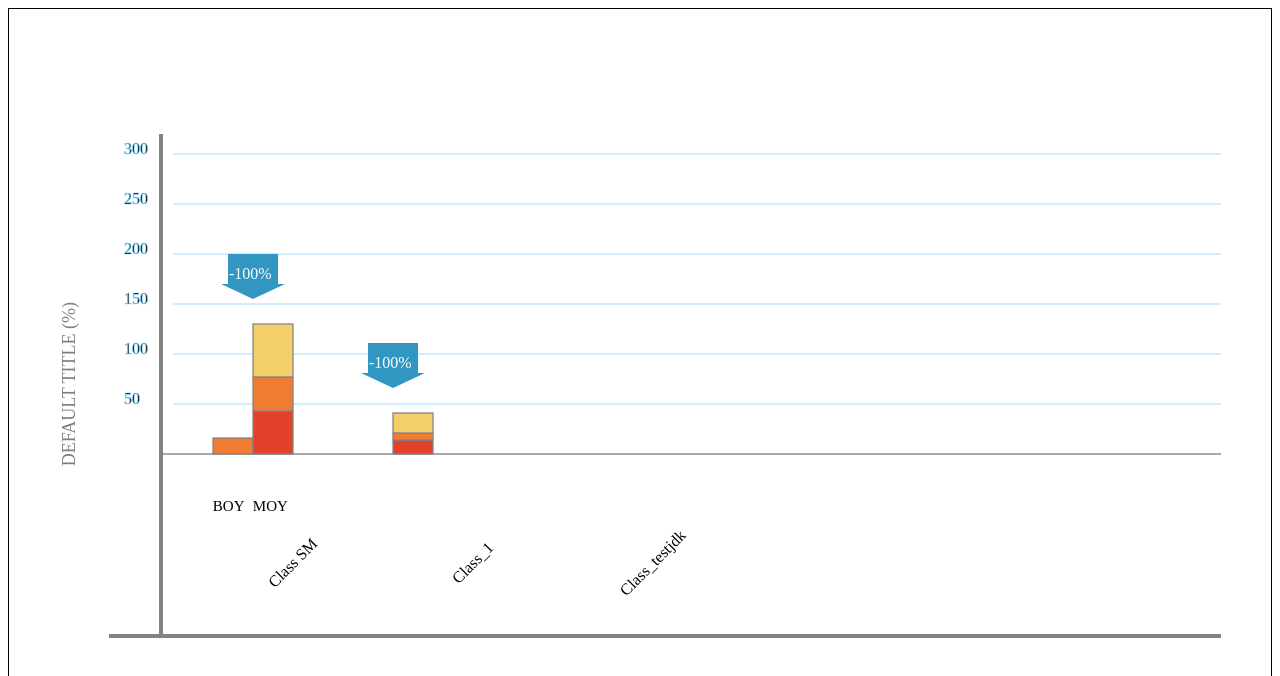
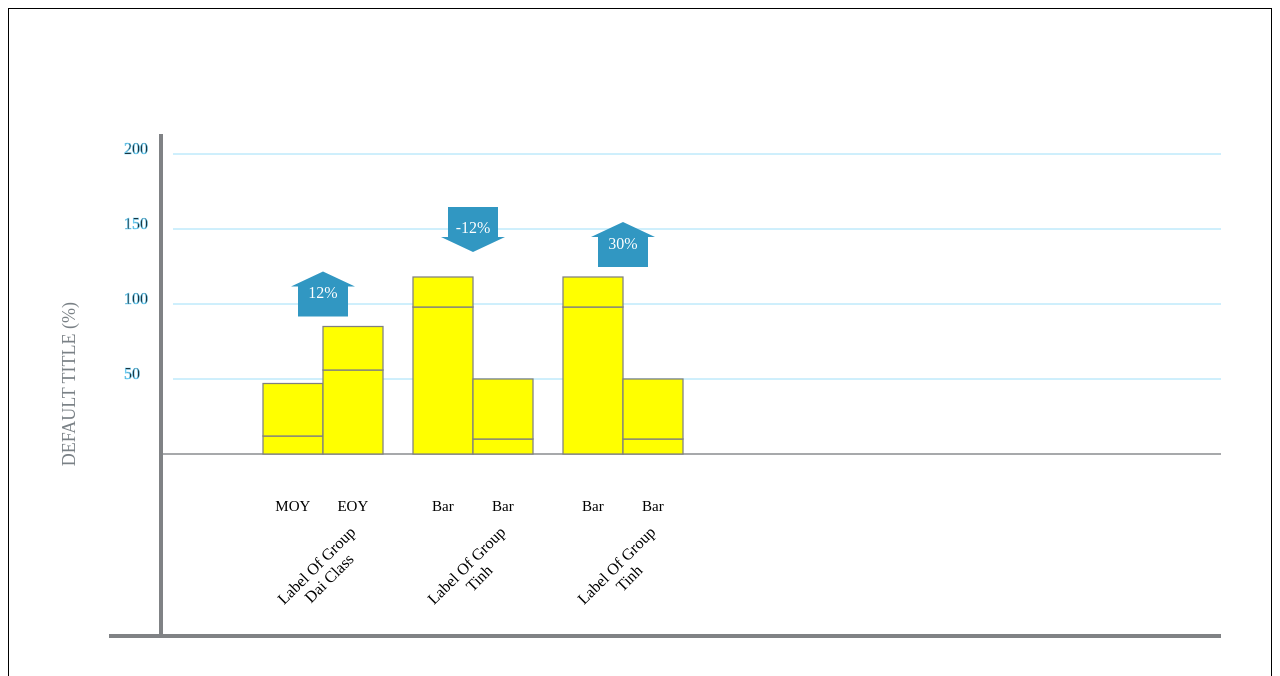
Before and after one commit to DaiTNgo/chart, a React (Vite) app: page / in a window 1280 px wide. Shown: the top 676 px of the page. Built offline with nearby package versions, Linux system fonts and the light colour scheme.

Commit message:
create chart

```diff
--- a/package.json
+++ b/package.json
@@ -8,6 +8,8 @@
     "preview": "vite preview"
   },
   "dependencies": {
+    "@types/lodash": "^4.14.184",
+    "lodash": "^4.17.21",
     "prettier": "^2.7.1",
     "prop-types": "^15.8.1",
     "react": "17.0.2",
--- a/src/App.tsx
+++ b/src/App.tsx
@@ -1,11 +1,6 @@
-import Growth from "./components/GrowthChart";
-import {
-  dataDomainProficiencyGrowthAll,
-  dataDomainProficiencyTestScore,
-} from "./data";
 import GroupStackChart from "./components/GroupStackChart";
-import Chart from "./Chart";
 import { _data3, aGrowth, aTestScore } from "./components/GroupStackChart/data";
+import { FIELD_SCORE } from "./components/GroupStackChart/GroupStackChart";
 
 function App() {
   const lengthGroup = aGrowth.length;
@@ -13,7 +8,6 @@ function App() {
     const currentLength = item.classesScores.length;
     return currentLength < total ? currentLength : total;
   }, 99999999);
-  console.log("=> :::: lengthBar ::::", lengthBar);
 
   return (
     <div
@@ -25,28 +19,28 @@ function App() {
       }}
     >
       {/* stack group */}
-      <GroupStackChart
-        data={aGrowth}
-        numOfGroup={lengthGroup}
-        numOfStack={aGrowth[0].classesScores[0].domainScores.length}
-        numOfBar={lengthBar}
-        startSpacing={50}
-        spacingBetweenChart={20}
-        widthBar={40}
-      />
+      <GroupStackChart />
       {/*stack*/}
       {/*<GroupStackChart*/}
       {/*  data={[aTestScore]}*/}
       {/*  numOfGroup={1}*/}
       {/*  numOfStack={aTestScore.classesScores[0].domainScores.length}*/}
       {/*  numOfBar={aTestScore.classesScores.length}*/}
+      {/*  startSpacing={50}*/}
+      {/*  spacingBetweenChart={20}*/}
+      {/*  widthBar={40}*/}
+      {/*  fieldScore={FIELD_SCORE.CLASSES_SCORES}*/}
       {/*/>*/}
-      {/*bar*/}
+      {/*/!*bar*!/*/}
       {/*<GroupStackChart*/}
       {/*  data={[_data3]}*/}
       {/*  numOfGroup={1}*/}
       {/*  numOfStack={1}*/}
       {/*  numOfBar={_data3.studentScores.length}*/}
+      {/*  startSpacing={60}*/}
+      {/*  spacingBetweenChart={50}*/}
+      {/*  widthBar={40}*/}
+      {/*  fieldScore={FIELD_SCORE.STUDENT_SCORES}*/}
       {/*/>*/}
     </div>
   );
--- a/src/components/ChartLayout/ChartLayout.tsx
+++ b/src/components/ChartLayout/ChartLayout.tsx
@@ -1,12 +1,11 @@
-import React, { useCallback } from "react";
+import React from "react";
 import * as S from "./styled";
-import styled from "styled-components";
 
 type Props = {
   children: React.ReactNode;
   renderLabelChart?: (() => JSX.Element[]) | (() => JSX.Element);
   renderLabelGroup?: (() => JSX.Element[]) | (() => JSX.Element);
-  strokeWidth?: number;
+  strokeOfXAxisChart?: number;
   title?: string;
   widthChart: number | undefined;
   // render line and percentage: 1 => 100%; 5 => 500%
@@ -14,7 +13,7 @@ type Props = {
 };
 function ChartLayout({
   numOfStack = 1,
-  strokeWidth = 2,
+  strokeOfXAxisChart = 2,
   children,
   renderLabelChart,
   widthChart,
@@ -23,8 +22,9 @@ function ChartLayout({
 }: Props) {
   const renderAxis = (_isXAxis: boolean) => {
     const PERCENT = numOfStack * 100;
-    const HEIGHT = 300;
-    const Y_END = 20;
+    const HEIGHT_SVG_PX = 300;
+    const Y_END_SVG_PX = 20;
+
     let DISTANCE_PERCENTAGE = 20;
     if (numOfStack > 1) {
       DISTANCE_PERCENTAGE = 50;
@@ -34,8 +34,8 @@ function ChartLayout({
     const arr = new Array(numOfPercent).fill(0);
 
     return arr.map((_, index) => {
-      const yDistancePercentagePx = HEIGHT / numOfPercent;
-      const y = Y_END + yDistancePercentagePx * index;
+      const yDistancePercentagePx = HEIGHT_SVG_PX / numOfPercent;
+      const y = Y_END_SVG_PX + yDistancePercentagePx * index;
       const text = PERCENT - DISTANCE_PERCENTAGE * index;
 
       if (_isXAxis) {
@@ -64,7 +64,7 @@ function ChartLayout({
             <S.ChartWrapper>
               <S.Svg width={widthChart}>
                 {renderAxis(true)}
-                <S.LineBottom y={320} strokeWidth={strokeWidth} />
+                <S.LineBottom y={320} strokeWidth={strokeOfXAxisChart} />
                 {children}
               </S.Svg>
               {renderLabelGroup && renderLabelGroup()}
--- a/src/components/GroupStackChart/GroupStackChart.tsx
+++ b/src/components/GroupStackChart/GroupStackChart.tsx
@@ -1,170 +1,330 @@
-import React, { useCallback } from "react";
+import React from "react";
 import ChartLayout from "../ChartLayout";
-import * as S from "./styled";
-import { aGrowth, aTestScore } from "./data";
-import {
-  ClassScoreType,
-  DomainScoreType,
-  TestScoreResponseType,
-} from "./types";
 import styled from "styled-components";
+import { uniqueId } from "lodash";
 
 type Props = {
   data: any[];
-  numOfGroup?: number;
-  numOfBar?: number; // pass
-  numOfStack?: number; // pass
   startSpacing: number;
   spacingBetweenChart: number;
   widthBar: number;
   title?: string;
   strokeWidth?: number;
+  isShowGrowth: boolean;
 };
-
-function Growth(props: Props) {
-  const sortArrWithScore = (arr: TestScoreResponseType) => {
-    return arr.classesScores.sort((a, b) => {
-      return b.score - a.score;
-    });
-  };
-
-  const newClassesScoresTestScore = sortArrWithScore(aTestScore);
-
-  const $lengthGroup = props.numOfGroup || 1; // pass
-  const $lengthStack = props.numOfStack || 1; // pass
-  const $lengthBar = props.numOfBar || 1; // pass
-
-  const calcWidthAxis = () => {
+function GroupStackChart({
+  title = "DEFAULT TITLE",
+  spacingBetweenChart = 30,
+  startSpacing = 100,
+  strokeWidth = 2,
+  widthBar = 60,
+  isShowGrowth = true,
+  ...props
+}: Partial<Props>) {
+  const calcWidthAxis = (_numOfGroup: number, _numOfBar: number) => {
     let widthXAxis = 0;
-    if ($lengthGroup > 1) {
+    if (_numOfGroup > 1) {
       widthXAxis =
-        props.startSpacing +
-        props.spacingBetweenChart * ($lengthGroup - 1) +
-        props.widthBar * $lengthBar +
-        props.widthBar * ($lengthGroup - 1) * $lengthBar;
+        startSpacing +
+        spacingBetweenChart * (_numOfGroup - 1) +
+        widthBar * _numOfBar +
+        widthBar * (_numOfGroup - 1) * _numOfBar;
     } else {
       widthXAxis =
-        props.startSpacing +
-        props.spacingBetweenChart * ($lengthBar - 1) +
-        props.widthBar * ($lengthBar - 1);
+        startSpacing +
+        spacingBetweenChart * (_numOfBar - 1) +
+        widthBar * (_numOfBar - 1);
     }
     return widthXAxis;
   };
 
-  const calcWidth = (_groupIdx: number, _barIdx: number) => {
+  const calcX = (_groupIdx: number, _barIdx: number) => {
     let x = 0;
-    if ($lengthGroup > 1) {
+    const numOfGroup = 2;
+    const numOfBar = 2;
+    if (numOfGroup > 1) {
       x =
-        props.startSpacing +
-        props.spacingBetweenChart * _groupIdx +
-        props.widthBar * _barIdx +
-        props.widthBar * _groupIdx * $lengthBar;
+        startSpacing +
+        spacingBetweenChart * _groupIdx +
+        widthBar * _barIdx +
+        widthBar * _groupIdx * numOfBar;
     } else {
-      x =
-        props.startSpacing +
-        props.spacingBetweenChart * _barIdx +
-        props.widthBar * _barIdx;
+      x = startSpacing + spacingBetweenChart * _barIdx + widthBar * _barIdx;
     }
     return x;
   };
 
-  let widthXAxis = calcWidthAxis();
+  let widthXAxis = 0;
 
-  const testRender = (_data: any[]) => {
-    const arr = [];
-    for (let groupIdx = 0; groupIdx < $lengthGroup; groupIdx++) {
-      let groupItem = [];
-      if ($lengthStack > 1) {
-        groupItem = props.data[groupIdx].classesScores;
-      } else {
-        groupItem = props.data[groupIdx].studentScores;
-      }
+  const handleClick = () => {
+    console.log("=> :::: Clicked ::::");
+  };
+
+  const getLabelBar = (_width: number, _text: string, _left: number) => {
+    return (
+      <Span
+        key={uniqueId(`${_width + _left + _text}`)}
+        style={{
+          left: _left,
+          width: _width,
+          textAlign: "center",
+        }}
+      >
+        {_text}
+      </Span>
+    );
+  };
+
+  const getLabelGroup = (_width: number, _text: string, _left: number) => {
+    return (
+      <P
+        key={uniqueId(`${_width + _left + _text}`)}
+        style={{
+          left: _left,
+          transform: "translateY(40px) rotate(-45deg)",
+          width: _width,
+        }}
+      >
+        {_text}
+      </P>
+    );
+  };
+
+  const labelGroup: any[] = [];
+  const labelBar: any[] = [];
+
+  const rfRender = (_data: any[]) => {
+    const arr: any[] = [];
+    const numOfGroup = _data.length;
+
+    for (let groupIdx = 0; groupIdx < numOfGroup; groupIdx++) {
+      const groupItem = _data[groupIdx].data.value;
+      const groupLabel: string = _data[groupIdx].data.label;
+      const growth = _data[groupIdx].growth;
+      const numOfBar = groupItem.length;
+
+      widthXAxis = calcWidthAxis(numOfGroup, numOfBar);
+
+      labelGroup.push(
+        getLabelGroup(
+          widthBar * numOfBar,
+          groupLabel,
+          startSpacing +
+            widthBar * numOfBar * groupIdx +
+            spacingBetweenChart * groupIdx
+        )
+      );
+
       let yMin = 99999999;
-      for (let barIdx = 0; barIdx < $lengthBar; barIdx++) {
+
+      for (let barIdx = 0; barIdx < numOfBar; barIdx++) {
         let y = 320;
-        const x = calcWidth(groupIdx, barIdx);
+        const x = calcX(groupIdx, barIdx);
+        const barItem = groupItem[barIdx].value;
+        const barLabel = groupItem[barIdx].label;
 
-        const barItem = groupItem[barIdx].domainScores;
-
-        for (const stackItem of barItem) {
-          const percentageScore = stackItem.percentageScore;
-          const heightPx = (percentageScore * 300) / (100 * $lengthStack);
+        labelBar.push(
+          getLabelBar(
+            widthBar,
+            barLabel,
+            startSpacing +
+              spacingBetweenChart * groupIdx +
+              widthBar * barIdx +
+              widthBar * numOfBar * groupIdx
+          )
+        );
+        const numOfStack = barItem.length;
+        for (let stackIdx = 0; stackIdx < numOfStack; stackIdx++) {
+          const stackItem = barItem[stackIdx].percentage;
+          const percentageScore = stackItem;
+          const heightPx = percentageScore
+            ? (percentageScore * 300) / (100 * numOfStack)
+            : 10;
           y -= heightPx;
           yMin = Math.min(yMin, y);
           arr.push(
             <rect
-              width={props.widthBar}
+              key={uniqueId(`${groupIdx + barIdx + stackIdx}`)}
+              width={widthBar}
               strokeWidth="1.25" // default
               x={x}
               y={y}
               height={heightPx}
-              stroke={stackItem.strokeColor}
-              fill={stackItem.fillColor}
-              onClick={() => {
-                console.log("click blue");
-              }}
+              stroke={stackItem?.strokeColor || "gray"}
+              fill={stackItem?.fillColor || "yellow"}
+              onClick={handleClick}
             />
           );
         }
       }
 
-      const x = calcWidth(groupIdx, 0);
+      const x = calcX(groupIdx, 0) + (widthBar - 40);
       const HEIGHT_DEFAULT_SVG_ARROW = 80;
 
+      if (isShowGrowth) {
+        if (growth > 0) {
+          arr.push(
+            <ArrowUpGrowth
+              key={uniqueId(`${x}`)}
+              x={x}
+              y={yMin - HEIGHT_DEFAULT_SVG_ARROW}
+              text={`${growth}%`}
+              handleClick={handleClick}
+            />
+          );
+        } else {
           arr.push(
             <ArrowDownGrowth
+              key={uniqueId(`${x}`)}
               x={x}
               y={yMin - HEIGHT_DEFAULT_SVG_ARROW}
-          text={"-100%"}
-          handleClick={() => {
-            console.log("hello ");
-          }}
+              text={`${growth}%`}
+              handleClick={handleClick}
             />
           );
         }
+      }
+    }
     return arr;
   };
-  const renderLabelGroup = (_data: TestScoreResponseType[]) => {
-    return _data.map((item, index) => {
-      return (
-        <Span
-          style={{
-            left: 50 + index * 40,
-          }}
-        >
-          {item.label}
-        </Span>
-      );
-    });
-  };
-
-  const renderLabelChart = (_data: ClassScoreType[]) => {
-    return _data.map((item, index) => {
-      return (
-        <P
-          key={item.classId}
-          style={{
-            left: 50 + 180 * index,
-            transform: "translateY(40px) rotate(-45deg)",
-          }}
-        >
-          {item.className}
-        </P>
-      );
-    });
-  };
+  const data = [
+    {
+      data: {
+        label: "Label Of Group Dai Class",
+        value: [
+          {
+            value: [
+              {
+                percentage: 12,
+                info: {
+                  name: "hi",
+                },
+              },
+              {
+                percentage: 35,
+                info: {
+                  name: "hi",
+                },
+              },
+            ],
+            label: "MOY",
+          },
+          {
+            value: [
+              {
+                percentage: 56,
+                info: {
+                  name: "hi",
+                },
+              },
+              {
+                percentage: 29,
+                info: {
+                  name: "hi",
+                },
+              },
+            ],
+            label: "EOY",
+          },
+        ],
+      },
+      growth: 12,
+    },
+    {
+      data: {
+        label: "Label Of Group Tinh",
+        value: [
+          {
+            value: [
+              {
+                percentage: 98,
+                info: {
+                  name: "hi",
+                },
+              },
+              {
+                percentage: 20,
+                info: {
+                  name: "hi",
+                },
+              },
+            ],
+            label: "Bar",
+          },
+          {
+            value: [
+              {
+                percentage: 10,
+                info: {
+                  name: "hi",
+                },
+              },
+              {
+                percentage: 40,
+                info: {
+                  name: "hi",
+                },
+              },
+            ],
+            label: "Bar",
+          },
+        ],
+      },
+      growth: -12,
+    },
+    {
+      data: {
+        label: "Label Of Group Tinh",
+        value: [
+          {
+            value: [
+              {
+                percentage: 98,
+                info: {
+                  name: "hi",
+                },
+              },
+              {
+                percentage: 20,
+                info: {
+                  name: "hi",
+                },
+              },
+            ],
+            label: "Bar",
+          },
+          {
+            value: [
+              {
+                percentage: 10,
+                info: {
+                  name: "hi",
+                },
+              },
+              {
+                percentage: 40,
+                info: {
+                  name: "hi",
+                },
+              },
+            ],
+            label: "Bar",
+          },
+        ],
+      },
+      growth: 30,
+    },
+  ]; // length chart
   return (
     <ChartLayout
       widthChart={widthXAxis}
-      strokeWidth={props.strokeWidth}
-      numOfStack={$lengthStack}
-      renderLabelGroup={() => renderLabelGroup(aGrowth)}
-      renderLabelChart={() => renderLabelChart(aGrowth[0].classesScores)}
-      title={props.title}
+      strokeOfXAxisChart={strokeWidth}
+      numOfStack={2}
+      renderLabelGroup={() => labelGroup}
+      renderLabelChart={() => labelBar}
+      title={title}
     >
-      {/*{renderChartBarTestScore(newClassesScoresTestScore)}*/}
-      {/*{renderChartGrowth(aGrowth)}*/}
-      {testRender(props.data)}
+      {rfRender(data)}
     </ChartLayout>
   );
 }
@@ -180,11 +340,6 @@ function ArrowDownGrowth({
   text: string;
   handleClick: () => void;
 }) {
-  const _x = {
-    one: 16,
-    two: 22,
-    three: 26,
-  };
   return (
     <svg x={x} y={y} width={80} height={80}>
       <g onClick={handleClick}>
@@ -192,7 +347,13 @@ function ArrowDownGrowth({
           points="15,10 65,10 65,40 72,40 40,55 8,40 15,40"
           fill={"#3197C2"}
         />
-        <text x={16} y={35} fontSize={16} fill={"#fff"}>
+        <text
+          x="50%"
+          y="40%"
+          dominantBaseline="middle"
+          textAnchor="middle"
+          fill={"#fff"}
+        >
           {text}
         </text>
       </g>
@@ -211,12 +372,6 @@ function ArrowUpGrowth({
   text: string;
   handleClick?: () => void;
 }) {
-  const _x = {
-    one: 16,
-    two: 22,
-    three: 26,
-  };
-
   return (
     <svg x={x} y={y} width={80} height={80}>
       <g onClick={handleClick}>
@@ -224,7 +379,13 @@ function ArrowUpGrowth({
           points="15,70 65,70 65,40 72,40 40,25 8,40 15,40"
           fill={"#3197C2"}
         />
-        <text x={16} y={55} fontSize={16} fill={"#fff"}>
+        <text
+          x="50%"
+          y="60%"
+          dominantBaseline="middle"
+          textAnchor="middle"
+          fill={"#fff"}
+        >
           {text}
         </text>
       </g>
@@ -232,7 +393,7 @@ function ArrowUpGrowth({
   );
 }
 
-export default Growth;
+export default GroupStackChart;
 
 /**
  *                          .||
@@ -241,19 +402,6 @@ export default Growth;
  *<------------------> ||.||.||<-----------> ||.||.||
  *                     group:0               group:1
  *                bar:0| bar:1 | bar2 --- bar:0 | bar:1 | bar:2
- *
- *
- *
- *
- *
- *
- *
- *
- *
- *
- *
- *
- *
  *
  */
 
```
Also changed, not shown: 1 other file (tests, documents, lock files or other folders). Lines whose indentation alone changed are shown as unchanged.
